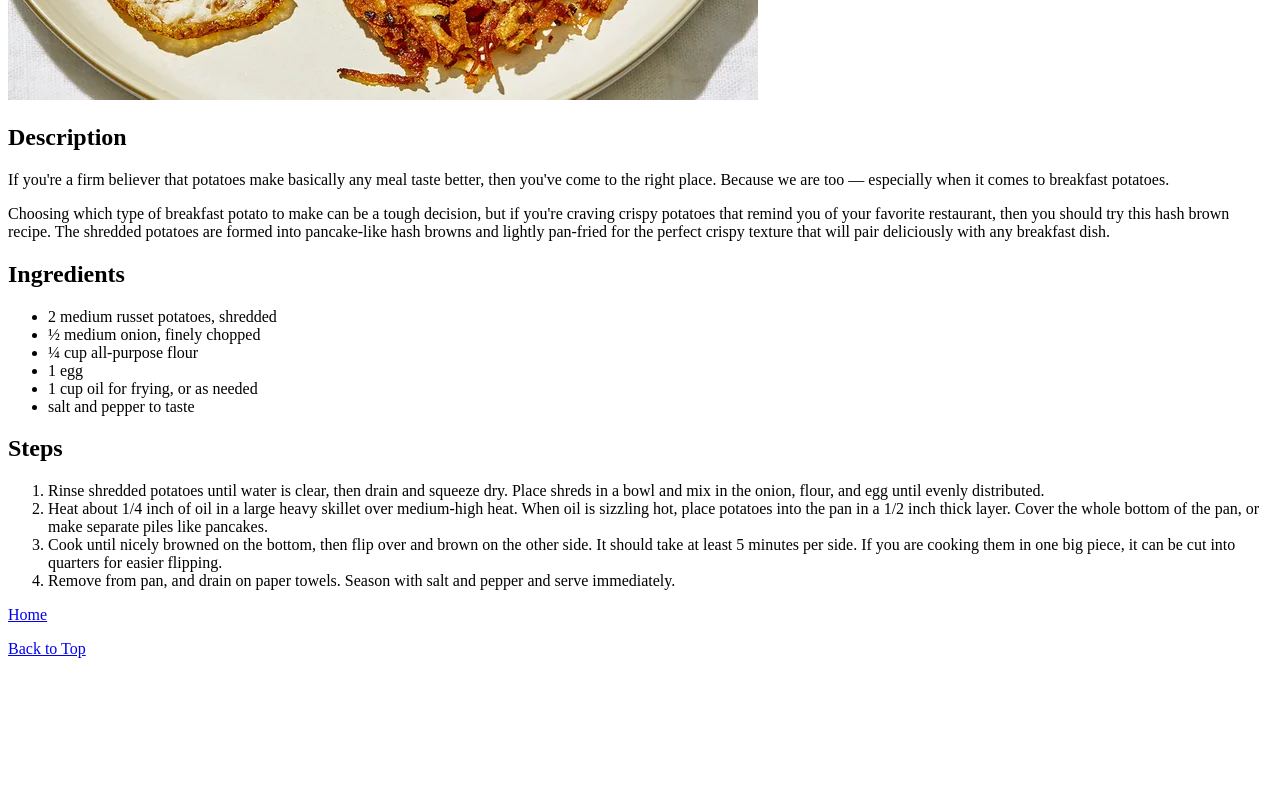
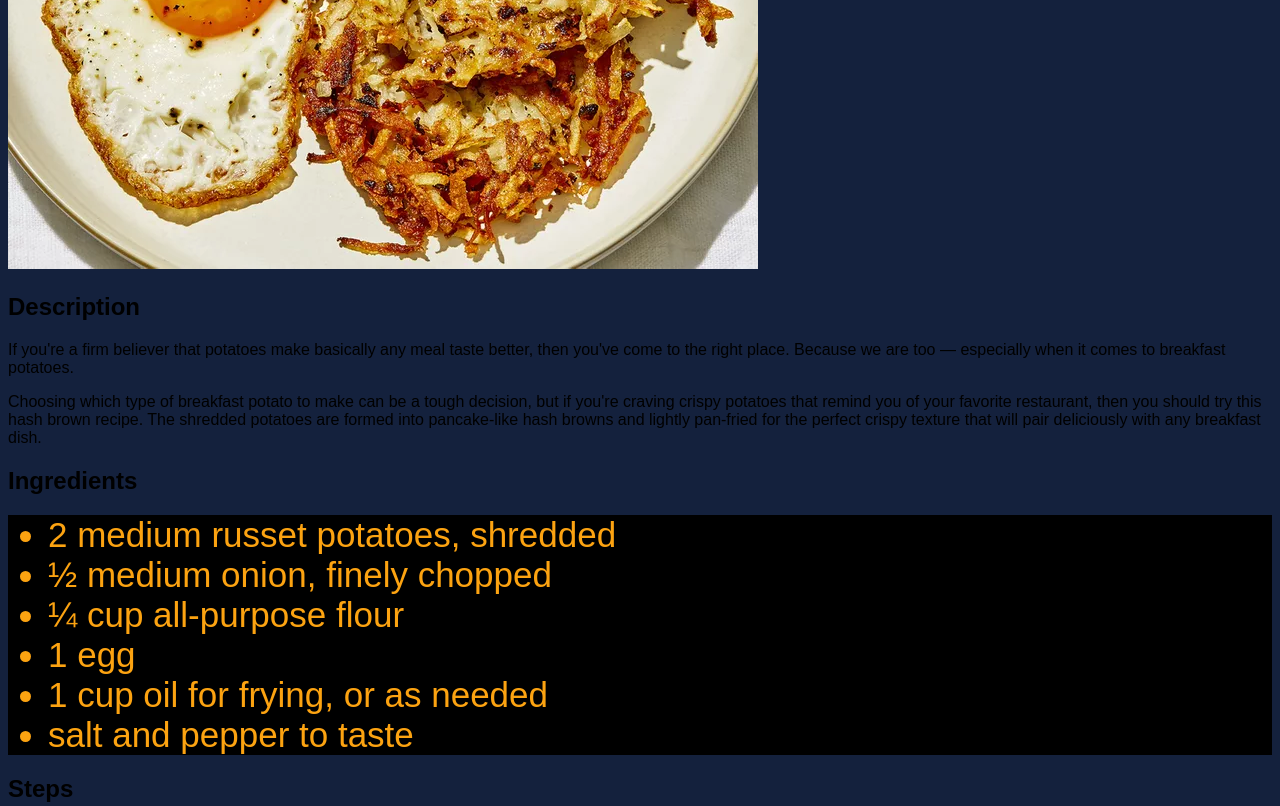
Before and after one commit to AlexeiGodfray/odin-recipes, a plain HTML site: page recipes/hash_browns.html in a window 1280 px wide. Shown: the part 480-1286 px from the top of the page. Before the commit the page ends 1146 px from the top, so only its background shows below. Drawn offline with Linux system fonts and the light colour scheme.

Commit message:
Added styling to the recipe, and added more styling selectors to the style.css

```diff
--- a/recipes/hash_browns.html
+++ b/recipes/hash_browns.html
@@ -3,6 +3,7 @@
     <head>
         <meta charset="UTF-8">
         <title>Hash Browns</title>
+        <link rel="stylesheet" href="../style.css">
     </head>
 
     <body>
--- a/style.css
+++ b/style.css
@@ -1,3 +1,6 @@
+*{
+    font-family: Arial, Helvetica, sans-serif;
+}
 body{
     background-color: #14213d;
 }
@@ -14,11 +17,16 @@ h1{
 }
 
 ul{
-    color:#e5e5e5;
+    color:#fca311
+}
+
+ol{
+    color:white;
 }
 
 li{
     font-size: 35px;
+
 }
 
 #gif{
```
Also changed, not shown: recipes/firecracker_chicken.html (+1 -0 lines), recipes/mac_and_cheese.html (+1 -0 lines).
